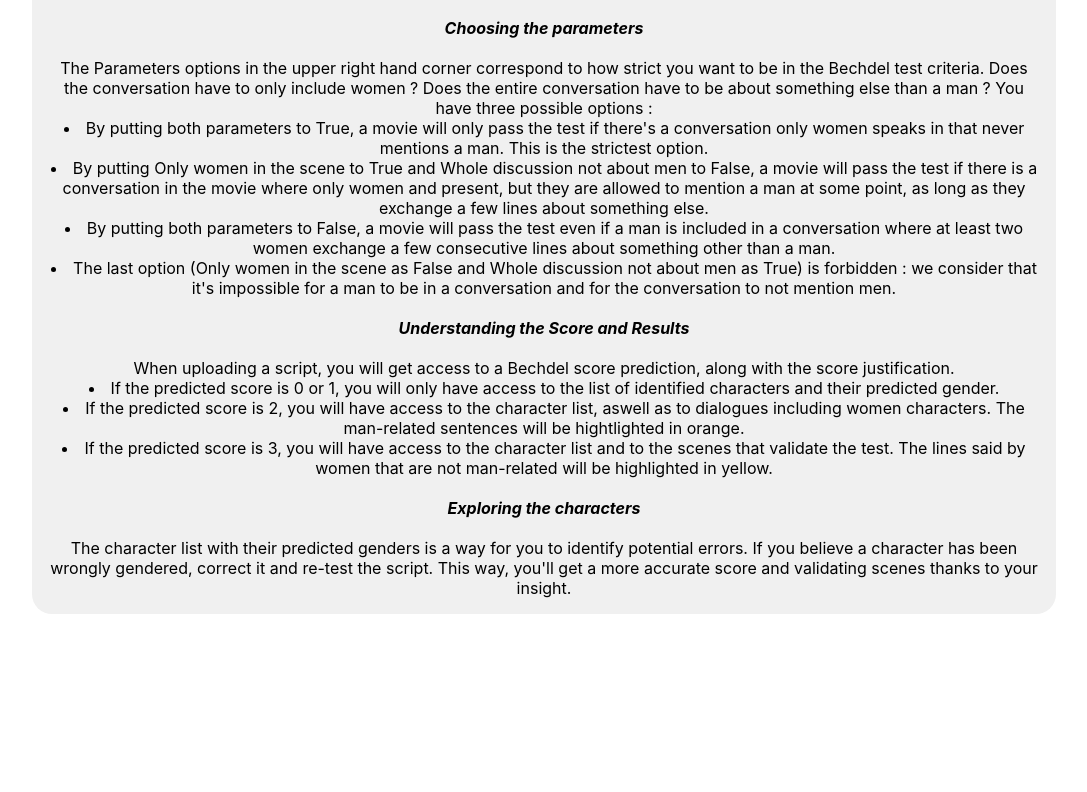
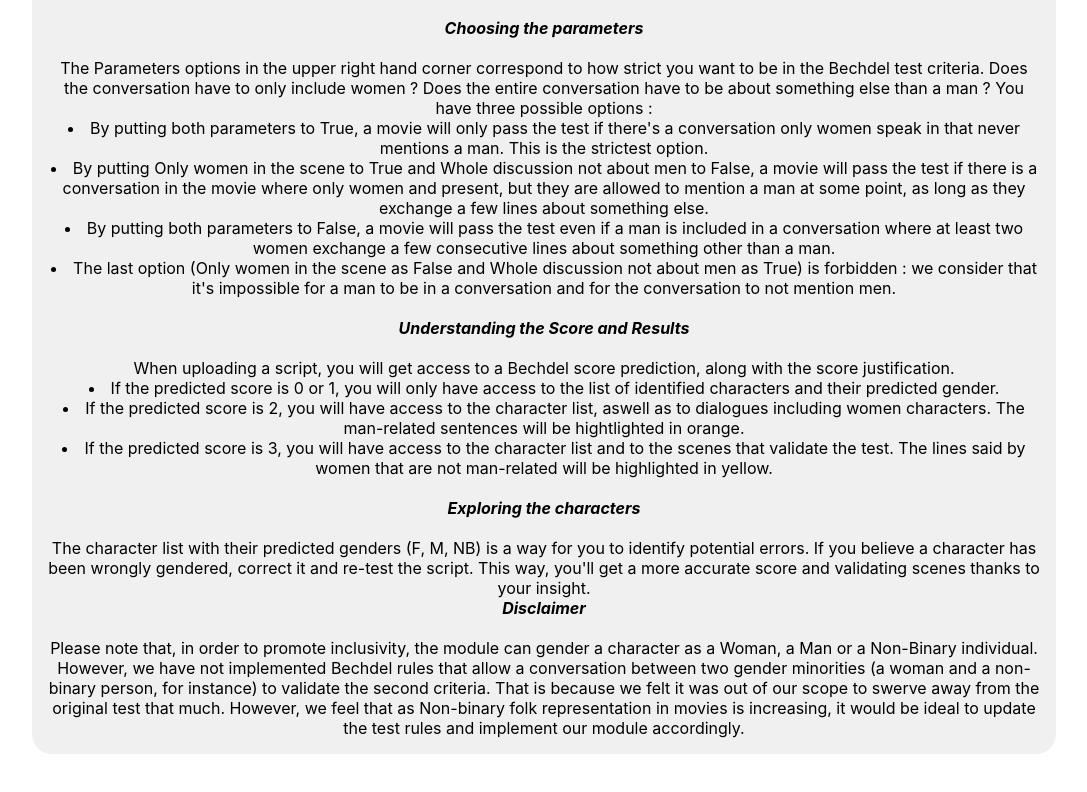
Before and after one commit to bechdelscript/bechdelscript, a React (Create React App) app in the folder front_end/: page / in a window 1280 px wide. Shown: the part 726-1518 px from the top of the page, without its empty margins (96-1183 px from the left). Before the commit the page ends 1448 px from the top, so only its background shows below. Built offline with nearby package versions, Linux system fonts and the light colour scheme.

Commit message:
Update information_box.js

```diff
--- a/front_end/src/components/information_box.js
+++ b/front_end/src/components/information_box.js
@@ -26,7 +26,7 @@
                         The Parameters options in the upper right hand corner correspond to how strict you want to be in the Bechdel test criteria.
                         Does the conversation have to only include women ?
                         Does the entire conversation have to be about something else than a man ? You have three possible options :
-                        <li>By putting both parameters to True, a movie will only pass the test if there's a conversation only women speaks in that never mentions a man. This is the strictest option.</li>
+                        <li>By putting both parameters to True, a movie will only pass the test if there's a conversation only women speak in that never mentions a man. This is the strictest option.</li>
                         <li>By putting Only women in the scene to True and Whole discussion not about men to False, a movie will pass the test if there is a conversation in the movie where only women and present, but they are allowed to mention a man at some point, as long as they exchange a few lines about something else.</li>
                         <li>By putting both parameters to False, a movie will pass the test even if a man is included in a conversation where at least two women exchange a few consecutive lines about something other than a man.</li>
                         <li>The last option (Only women in the scene as False and Whole discussion not about men as True) is forbidden : we consider that it's impossible for a man to be in a conversation and for the conversation to not mention men.</li>
@@ -40,8 +40,12 @@
                     </div><br />
                     <div>
                         <i><b>Exploring the characters</b></i><br /><br />
-                        The character list with their predicted genders is a way for you to identify potential errors. If you believe a character has been wrongly gendered,
+                        The character list with their predicted genders (F, M, NB) is a way for you to identify potential errors. If you believe a character has been wrongly gendered,
                         correct it and re-test the script. This way, you'll get a more accurate score and validating scenes thanks to your insight.
+                    </div>
+                    <div>
+                        <i><b>Disclaimer</b></i><br /><br />
+                        Please note that, in order to promote inclusivity, the module can gender a character as a Woman, a Man or a Non-Binary individual. However, we have not implemented Bechdel rules that allow a conversation between two gender minorities (a woman and a non-binary person, for instance) to validate the second criteria. That is because we felt it was out of our scope to swerve away from the original test that much. However, we feel that as Non-binary folk representation in movies is increasing, it would be ideal to update the test rules and implement our module accordingly.
                     </div>
                 </div>
             </Grid>
```
